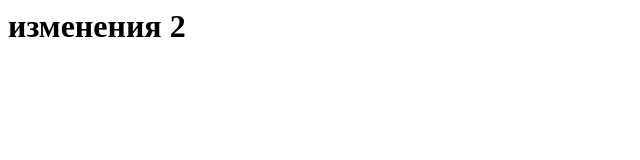
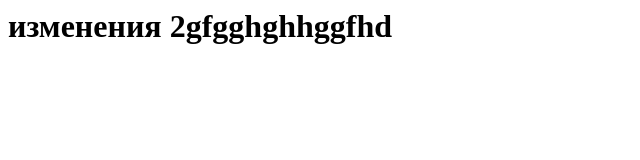
Before and after one commit to Login008/my-project, a plain HTML site: page index.html in a window 1280 px wide. Shown: the whole page, without its empty margins (0-640 px from the left). Drawn offline with Linux system fonts and the light colour scheme.

Commit message:
Изменение в feature-conflict

```diff
--- a/index.html
+++ b/index.html
@@ -1 +1 @@
-<h1>изменения 2</h1>
+<h1>изменения 2gfgghghhggfhd</h1>
```
